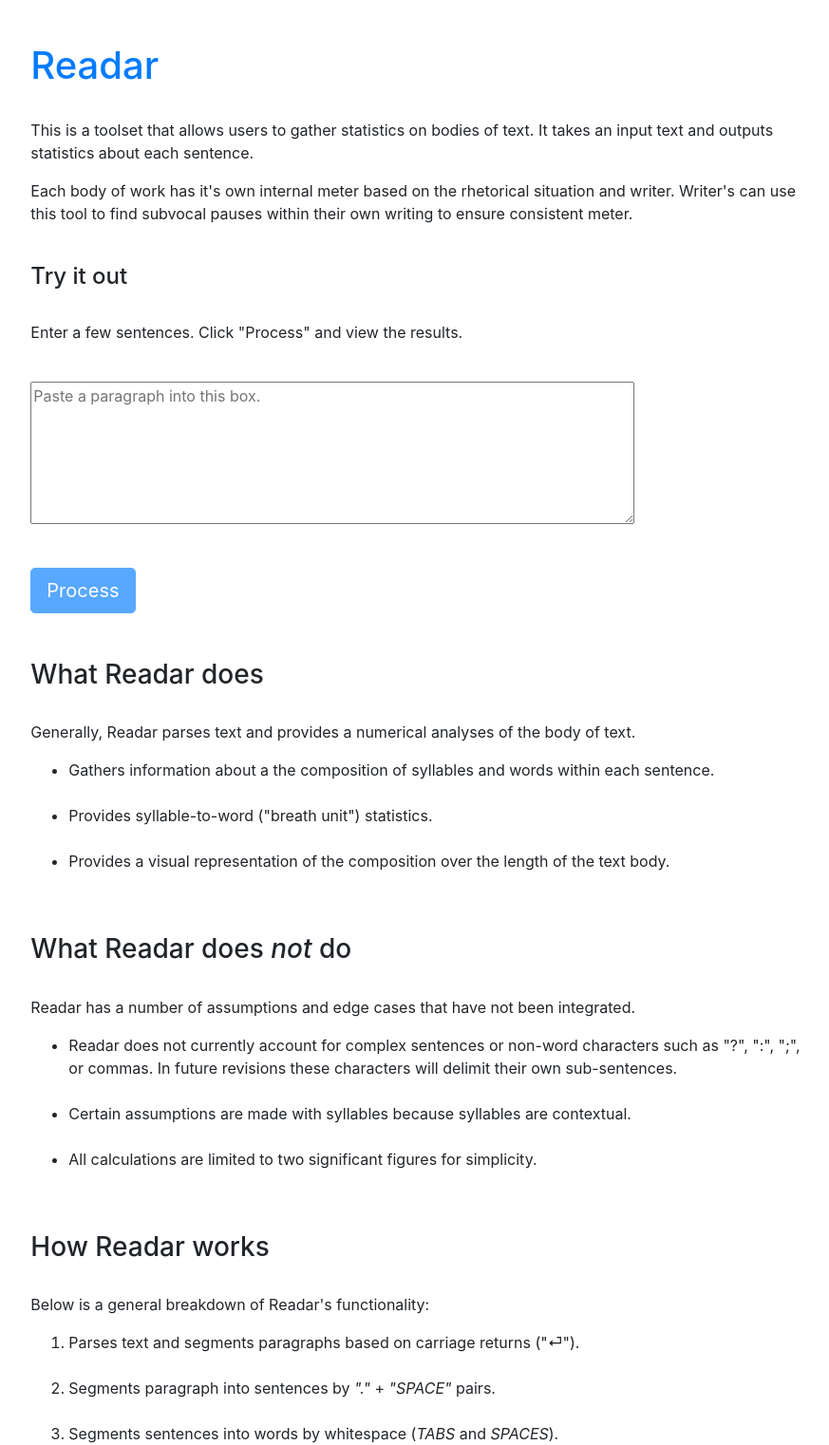
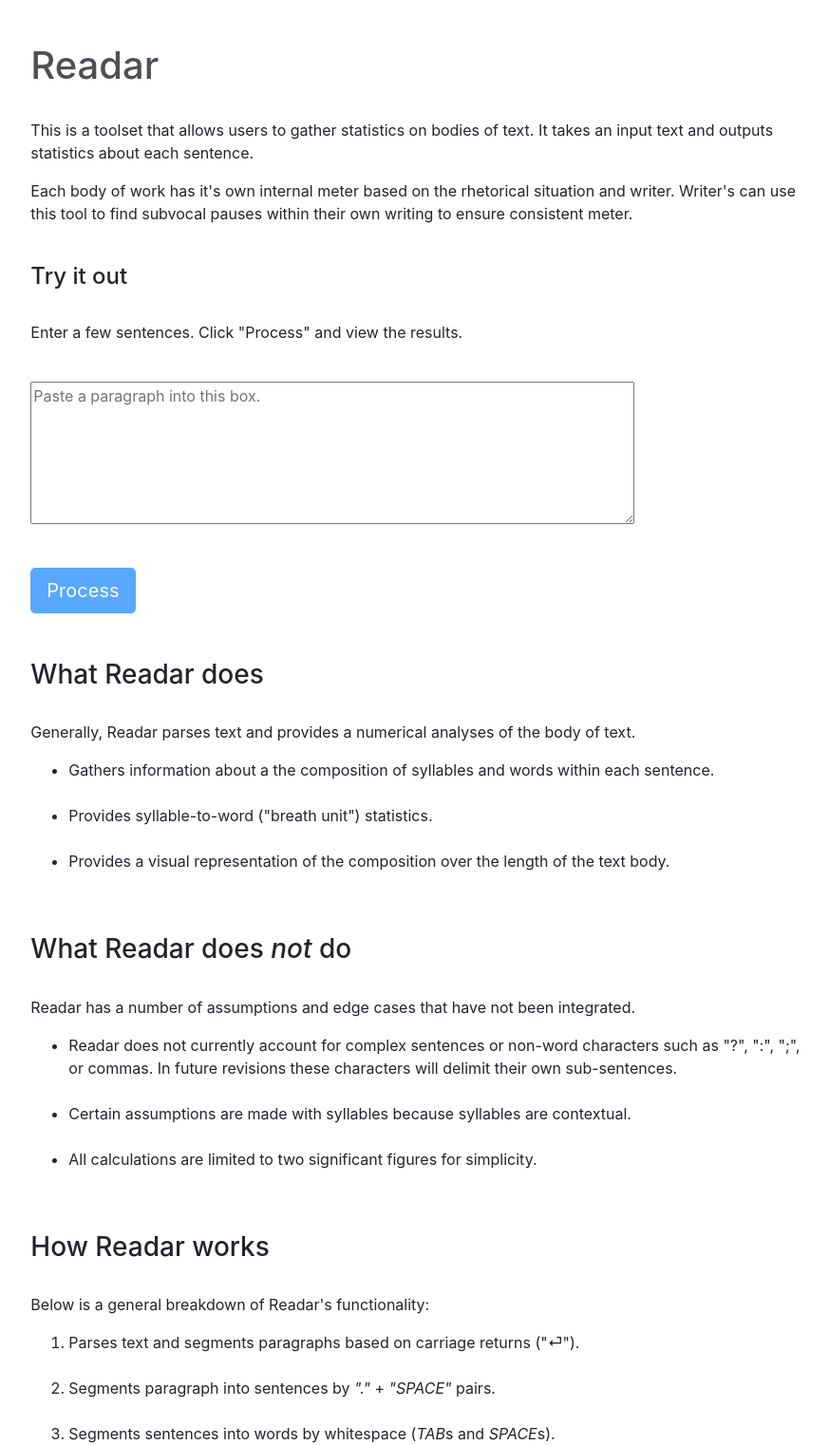
Before and after one commit to KenyanBurnham/Readar, a plain HTML site: page index.html in a window 1280 px wide. Shown: the part 320-1842 px from the top of the page at 95% size, without its empty margins (196-1069 px from the left). Drawn offline with nearby package versions, Linux system fonts and the light colour scheme.

```diff
--- a/index.html
+++ b/index.html
@@ -32,7 +32,7 @@
               </div>
               <div class="col-md-8">
                 <br><br>
-                  <h1 style="color: #007bff;">Readar</h1><br>
+                  <h1 style="opacity: .8;">Readar</h1><br>
                   <p>This is a toolset that allows users to gather statistics on bodies of text. It takes an input text and outputs statistics about each sentence.</p>
                   <p>Each body of work has it's own internal meter based on the rhetorical situation and writer. Writer's can use this tool to find subvocal pauses within their own writing to ensure consistent meter.</p>
                   <br>
@@ -138,7 +138,7 @@
                     <br>
                     <li>Segments paragraph into sentences by <i>"."</i> + <i>"SPACE"</i> pairs.</li>
                     <br>
-                    <li>Segments sentences into words by whitespace (<i>TABS</i> and <i>SPACES</i>).</li>
+                    <li>Segments sentences into words by whitespace (<i>TAB</i>s and <i>SPACE</i>s).</li>
                     <br>
                     <li>Performs word and syllable counts on each word in a sentence and creates and average for each sentence.</li>
                     <br>
```
Also changed, not shown: js/old/oldController.js (+10 -1 lines).
